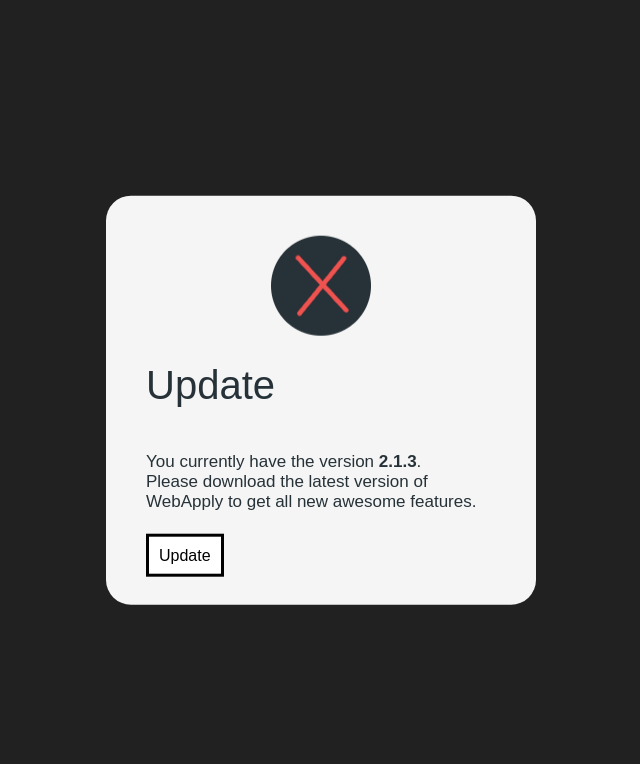
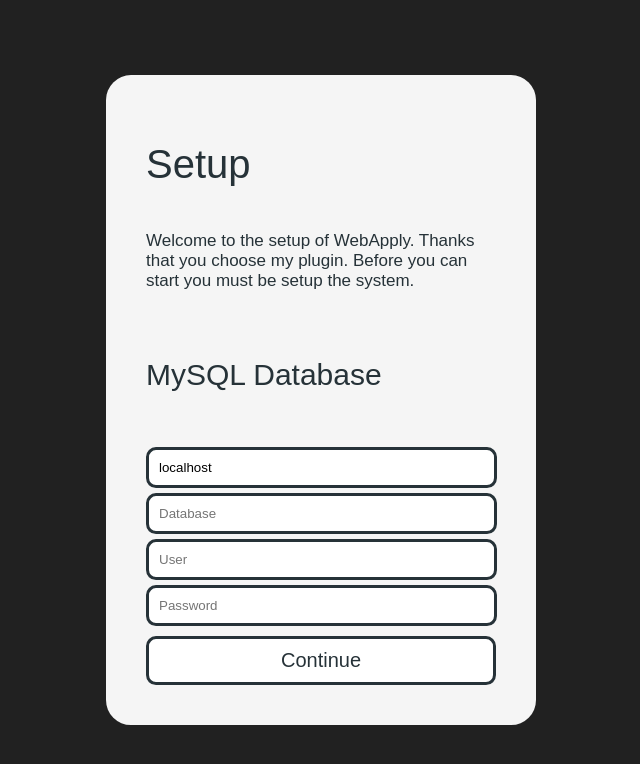
Before and after one commit to Tutorialwork/WebApply, a PHP site: page /setup/index.php in a window 1280 px wide. Shown: the top 764 px of the page, without its empty margins (319-959 px from the left). Run offline with PHP 8.4, Linux system fonts and the light colour scheme; data that the repository does not hold is empty; some libraries are stand-ins or nearby versions.

Commit message:
Update index.php

```diff
--- a/setup/index.php
+++ b/setup/index.php
@@ -63,27 +63,6 @@ session_start();
       <?php
       require("../datamanager.php");
       $url = "http://$_SERVER[HTTP_HOST]$_SERVER[REQUEST_URI]";
-      if(!strpos($url, "bplaced")){
-        if(file_get_contents("https://api.spigotmc.org/legacy/update.php?resource=60292") != WEBAPPLY_VERSION){
-          ?>
-          <img src="../assets/images/cross.png" alt="cross" id="status">
-          <h1>Update</h1>
-          <p>You currently have the version <strong><?php echo WEBAPPLY_VERSION ?></strong>. <br>
-          Please download the latest version of WebApply to get all new awesome features.</p>
-          <br>
-          <a href="https://www.spigotmc.org/resources/webapply.60292/" class="btn">Update</a>
-          <?php
-          exit;
-        }
-      } else {
-        //Bplaced blocks file_get_contents function
-        //Skip update checker
-        ?>
-        <div class="error">
-          Bplaced is blocking the update checker. You use currently <strong><?php echo WEBAPPLY_VERSION; ?></strong>, please check manually if this is the newest version.
-        </div>
-        <?php
-      }
        ?>
       <h1>Setup</h1>
       <p>Welcome to the setup of WebApply. Thanks that you choose my plugin.
```
